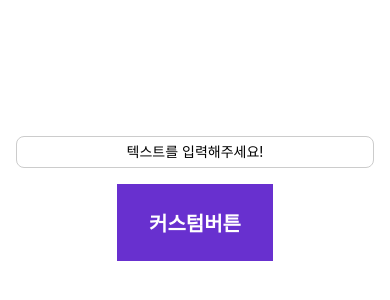
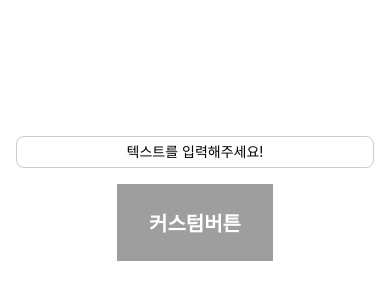
Before and after one commit to formegusto/study-reactnative, a React Native app: screen / in a window 390 px wide. Shown: the part 232-532 px from the top of the page. Built offline with nearby package versions, Linux system fonts and the light colour scheme.

Commit message:
Button Disables

```diff
--- a/atoms/CustomButton.js
+++ b/atoms/CustomButton.js
@@ -3,8 +3,12 @@ import { StyleSheet, Text, TouchableOpacity, View } from "react-native";
 
 function CustomButton(props) {
   return (
-    <TouchableOpacity activeOpacity={0.8} onPress={props.onPress}>
-      <View style={styles.box}>
+    <TouchableOpacity
+      activeOpacity={0.8}
+      onPress={props.onPress}
+      disabled={props.disabled}
+    >
+      <View style={props.disabled ? styles.disabled : styles.box}>
         <Text style={styles.first}>
           {(props.buttonText && props.buttonText) || "시작하기"}
         </Text>
@@ -27,6 +31,11 @@ const styles = StyleSheet.create({
     paddingBottom: 8,
     paddingTop: 8,
   },
+  disabled: {
+    flexDirection: "row",
+    backgroundColor: "#9E9E9E",
+    padding: 16,
+  },
 });
 
 export default CustomButton;
--- a/components/BasicComponent.js
+++ b/components/BasicComponent.js
@@ -21,7 +21,7 @@ export default function BasicComponent() {
         value={content}
         onChangeText={onChange}
       />
-      <CustomButton onPress={onPress} buttonText="커스텀버튼" />
+      <CustomButton onPress={onPress} buttonText="커스텀버튼" disabled />
     </View>
   );
 }
```
